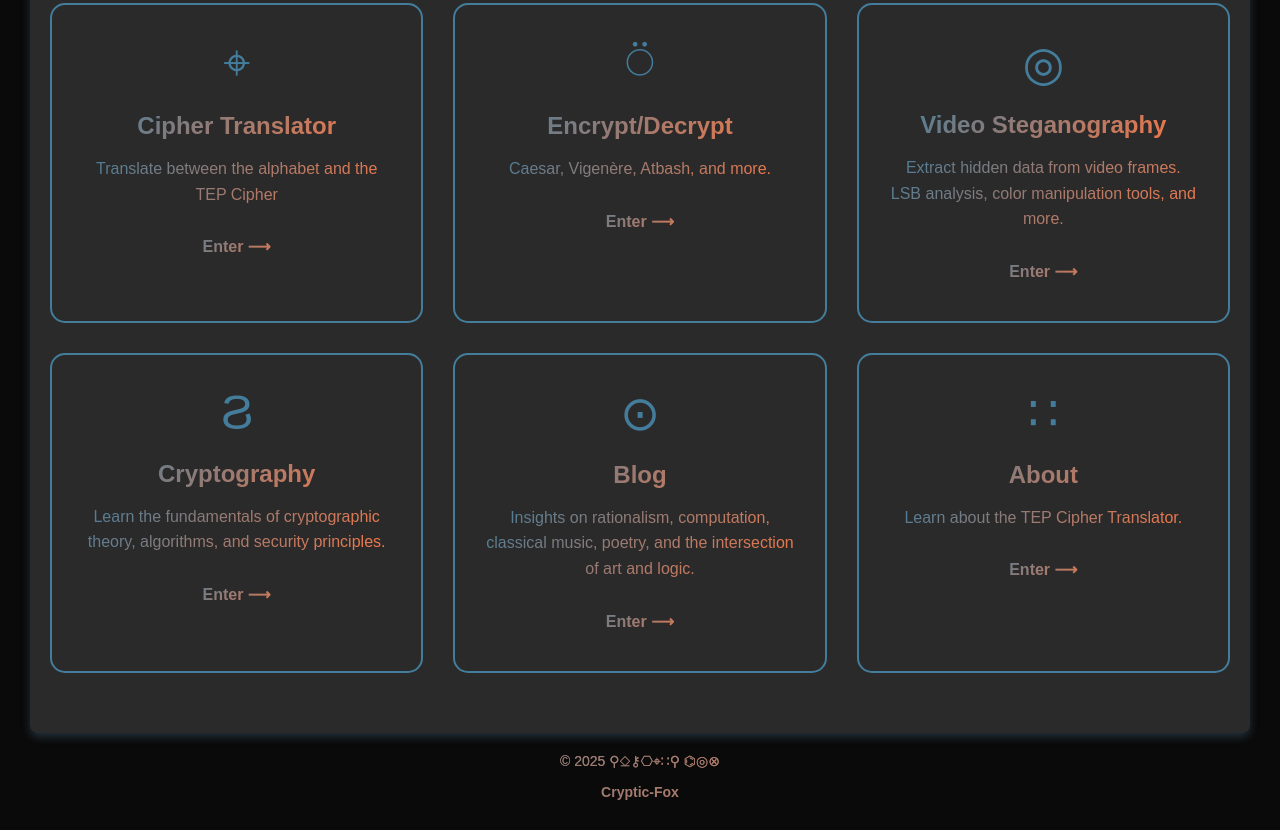
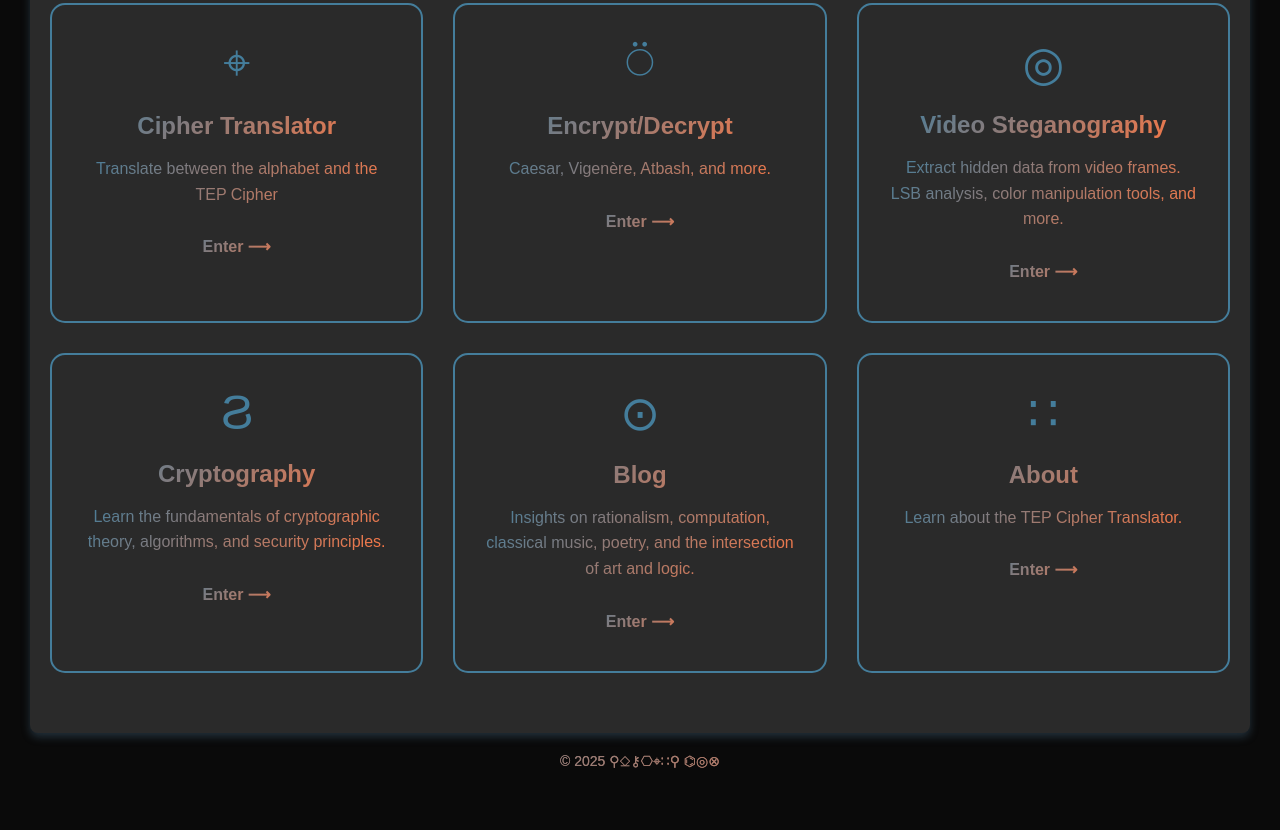
Before and after one commit to z6savz/TranslatorTEP, a plain HTML site: page index.html in a window 1280 px wide. Shown: the part 381-1211 px from the top of the page. Drawn offline with Linux system fonts and the light colour scheme.

Commit message:
Update index.html

```diff
--- a/index.html
+++ b/index.html
@@ -107,7 +107,6 @@
     <!-- Footer Section -->
     <footer>
         <p>&copy; 2025 ⚲⎐⚷⎔⌖∷⚲ ⌬◎⊗</p>
-        <a href="mailto:aeonlogic@protonmail.com">Cryptic-Fox</a>
     </footer>
     <script>
         // Make entire card clickable
```
